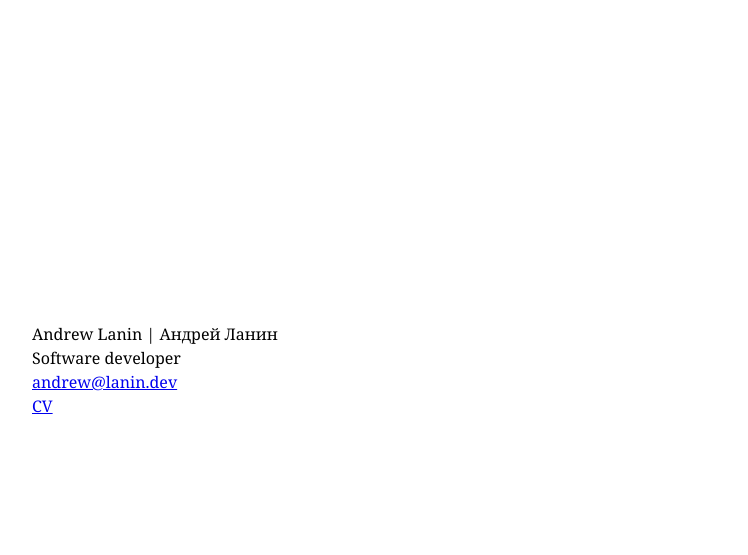
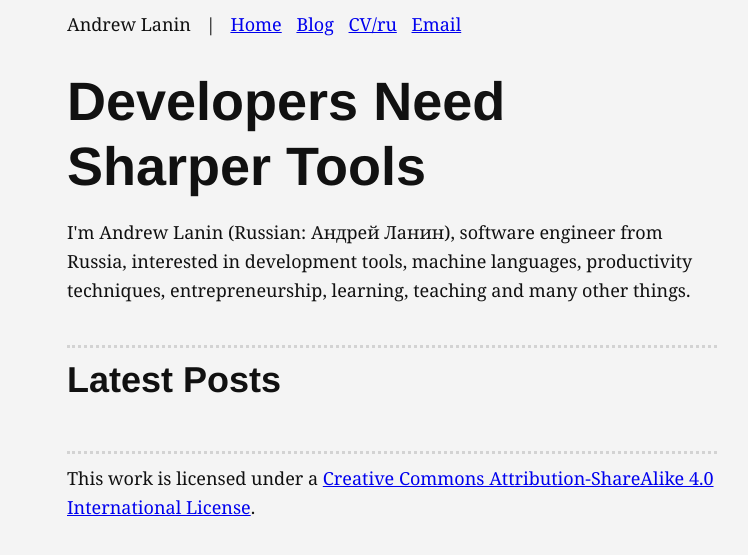
Before and after one commit to andrewlanin/lanin.dev, a Jekyll site: the page built from index.html, in a window 1280 px wide. Shown: the top 555 px of the page, without its empty margins (248-996 px from the left). Built offline with Jekyll 4.4.1, drawn with Linux system fonts in a browser that asks for light colours.

Commit message:
Tune post page styles

```diff
--- a/_includes/base.css
+++ b/_includes/base.css
@@ -18,7 +18,7 @@
 }
 
 h2, h3 {
-  border-top: 1px dashed lightgray;
+  border-top: 3px dotted lightgray;
   padding-top: 10px;
   margin-top: 40px;
   margin-bottom: 20px;
@@ -38,26 +38,13 @@
   font-size: 1.5em;
 }
 
-nav {
-  display: flex;
-  flex-direction: row;
-  flex-wrap: wrap;
-}
-
 nav a,
 nav span {
   margin-right: 10px;
 }
 
 footer {
-  border-top: 1px dashed lightgray;
+  border-top: 3px dotted lightgray;
   padding-top: 10px;
   margin-top: 50px;
 }
-
-blockquote {
-  margin-left: 0;
-  margin-right: 0;
-  padding-left: 20px;
-  border-left: 3px solid gray;
-}
--- a/_layouts/base.html
+++ b/_layouts/base.html
@@ -12,8 +12,8 @@
       <span>Andrew Lanin</span>
       <span>|</span>
       <a href="/">Home</a>
-      <a href="/blog.html">Blog</i></a>
-      <a href="/cv.pdf">CV ru</i></a>
+      <a href="/blog.html">Blog</a>
+      <a href="/cv.pdf">CV/ru</a>
       <a href="mailto:andrew@lanin.dev">Email</a>
     </nav>
     {{ content }}
--- a/index.html
+++ b/index.html
@@ -1,27 +1,14 @@
-<!DOCTYPE html>
-<html>
-  <head>
-    <title>Andrew Lanin</title>
-    <meta name="viewport" content="width=device-width, initial-scale=1" />
-    <style type="text/css">
-     body {
-       display: flex;
-       flex-direction: column;
-       justify-content: center;
-       height: 80vh;
-       margin: 0 auto;
-       padding: 10px;
-       max-width: 720px;
-       font-family: Georgia, "Times New Roman", Times, serif;
-       line-height: 150%;
-       color: #000;
-     }
-    </style>
-  </head>
-  <body>
-    <div>Andrew Lanin | Андрей Ланин</div>
-    <div>Software developer</div>
-    <div><a href="mailto:andrew@lanin.dev">andrew@lanin.dev</a></div>
-    <div><a href="cv.pdf">CV</a></div>
-  </body>
-</html>
+---
+layout: base
+title: Home
+---
+
+<h1>Developers Need Sharper Tools</h1>
+<p>I'm Andrew Lanin (Russian: Андрей Ланин), software engineer from Russia, interested in development tools, machine languages, productivity techniques, entrepreneurship, learning, teaching and many other things.</p>
+
+<h2>Latest Posts</h2>
+<ul>
+{% for post in site.posts limit:5 %}
+<li><a href="{{ post.url }}">{{ post.title }}</a> ({{ post.date | date: '%B %d, %Y' }})</li>
+{% endfor %}
+</ul>
```
Also changed, not shown: _drafts/test-post.md (+1 -2 lines), _includes/post.css (added, +12 -0 lines), _layouts/post.html (+6 -1 lines), i.html (deleted, +0 -14 lines), Gemfile.lock.
